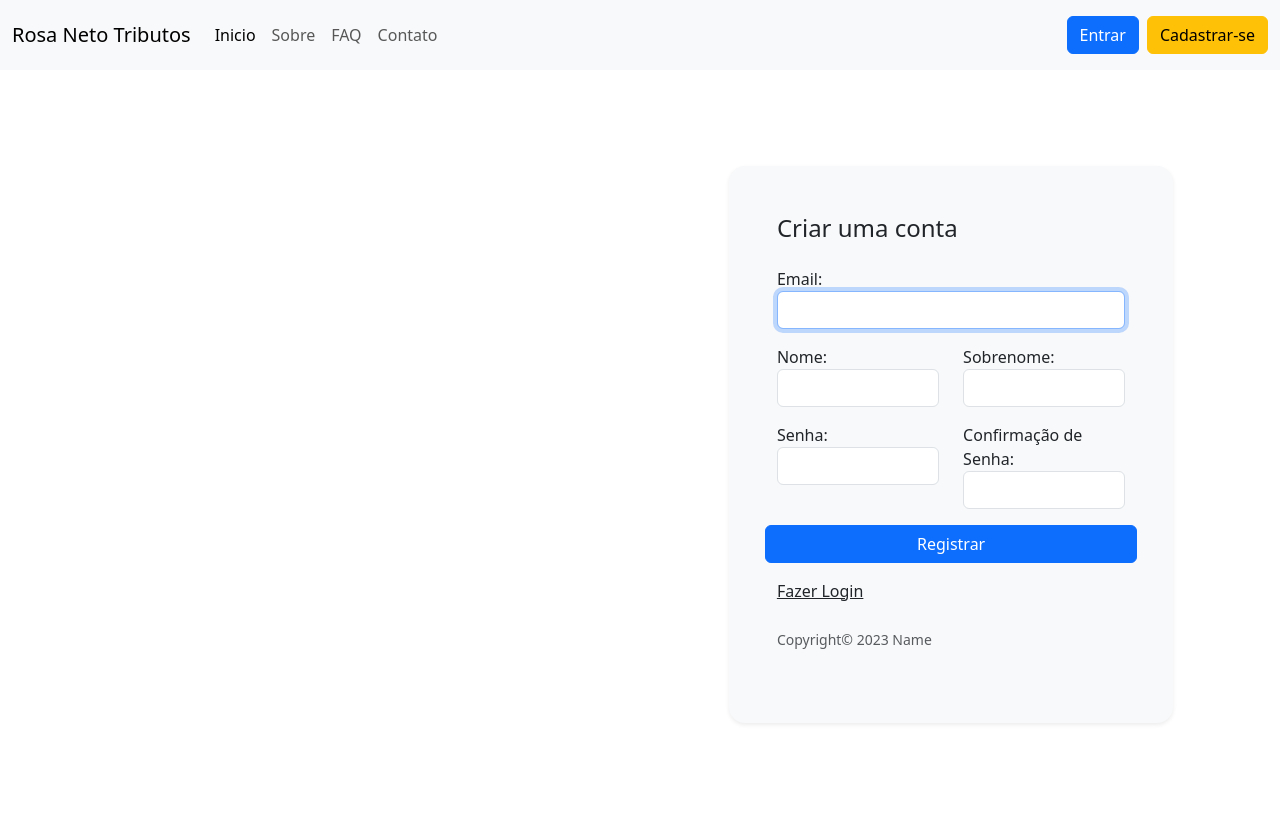
After one commit to victorhugofbr/sistema-coporativo-web, a Django app: page /contas/criar-conta/ in a window 1280 px wide. The commit adds this page. Run offline with Django 5.2, Linux system fonts and the light colour scheme; parts of the project's set-up code (start-up, migrations or seed data) failed here and were passed over.

Commit message:
gerenciador_senha_project

```diff
--- a/apps/base/templates/base/base.html
+++ b/apps/base/templates/base/base.html
@@ -17,7 +17,9 @@
 
 </head>
 <body>
-	{% include 'components/message.html' %}
+	{% include "components/logout.html" %}
+    {% include "components/navbar.html" %}
+	<!-- {% include 'components/message.html' %} -->
 	{% block content %}{% endblock %}
 	<!-- JS-->
 	<script src="https://cdn.jsdelivr.net/npm/bootstrap@5.3.0-alpha3/dist/js/bootstrap.bundle.min.js" integrity="sha384-ENjdO4Dr2bkBIFxQpeoTz1HIcje39Wm4jDKdf19U8gI4ddQ3GYNS7NTKfAdVQSZe" crossorigin="anonymous"></script>
--- a/apps/base/templates/components/base_auth.html
+++ b/apps/base/templates/components/base_auth.html
@@ -1,10 +1,15 @@
-<!DOCTYPE html>
-<html lang="en">
-<head>
-  <meta charset="UTF-8">
-  <title>$Title$</title>
-</head>
-<body>
-$END$
-</body>
-</html>
+{% extends 'base/base.html' %}
+{% block title %}Autenticação{% endblock %}
+{% block content %}
+<div class="container col-xl-10 col-xxl-8 px-4 py-5">
+    <div class="row g-lg-5 py-5">
+        <div class="col-lg-7"></div>
+        <div class="col-md-10 mx-auto col-lg-5 p-4 p-md-5 rounded-4 bg-light shadow-sm">
+            {% block content_auth %}{% endblock %}
+            <div class="text-muted py-4">
+                <small>Copyright© 2023 Name</small>
+            </div>
+        </div>
+    </div>
+</div>
+{% endblock %}
--- /dev/null
+++ b/apps/base/templates/components/logout.html
@@ -0,0 +1,18 @@
+<div class="modal fade" id="logoutModal" tabindex="-1" aria-labelledby="logoutModalLabel" aria-hidden="true">
+	<div class="modal-dialog modal-dialog-centered">
+		<div class="modal-content">
+			<div class="modal-header">
+				<h5 class="modal-title" id="logoutModalLabel">Atenção Usuario ! <i
+						class="link-danger fas fa-exclamation-triangle me-2"></i></h5>
+				<button type="button" class="btn-close" data-bs-dismiss="modal" aria-label="Close"></button>
+			</div>
+			<div class="modal-body">
+				Tem certeza que deseja sair do sistema ? <br>
+				Após clicar em "Sair" você será deslogado.
+			</div>
+			<div class="modal-footer">
+				<button class="btn btn-danger" onclick="location.href='{% url 'logout' %}'"><a>Sair</a></button>
+			</div>
+		</div>
+	</div>
+</div>
--- /dev/null
+++ b/apps/base/templates/components/navbar.html
@@ -0,0 +1,42 @@
+<nav class="navbar navbar-expand-lg bg-light" style="height: 70px;">
+    <div class="container-fluid bg-light">
+        <a class="navbar-brand" href="/">Rosa Neto Tributos</a>
+        <button class="navbar-toggler" type="button" data-bs-toggle="collapse" data-bs-target="#navbarSupportedContent"
+            aria-controls="navbarSupportedContent" aria-expanded="false" aria-label="Toggle navigation">
+            <span class="navbar-toggler-icon"></span>
+        </button>
+        <div class="collapse navbar-collapse" id="navbarSupportedContent">
+            <ul class="navbar-nav me-auto mb-2 mb-lg-0">
+                <li class="nav-item">
+                    <a class="nav-link active" aria-current="page" href="#">Inicio</a>
+                </li>
+                <li class="nav-item">
+                    <a class="nav-link" href="#">Sobre</a>
+                </li>
+                <li class="nav-item">
+                    <a class="nav-link" href="#">FAQ</a>
+                </li>
+                <li class="nav-item">
+                    <a class="nav-link" href="#">Contato</a>
+                </li>
+            </ul>
+
+            <!--
+            <form class="d-flex" role="search">
+                <input class="form-control me-2" type="search" placeholder="Pesquisar" aria-label="Search">
+                <button class="btn btn-success" type="submit">Pesquisar</button>
+            </form>
+            !-->
+
+            {% if user.is_authenticated %}
+            <span class="p-2"><i class="fas fa-user mx-2"></i>{{user.first_name}} {{user.last_name}}</span>
+            <button class="btn btn-danger" data-bs-toggle="modal" href="#logoutModal">Logout</button>
+            {% else %}
+            <button class="btn btn-primary mx-2" onclick="location.href='{% url 'login' %}'">Entrar</button>
+            <button class="btn btn-warning" onclick="location.href='{% url 'register' %}'">Cadastrar-se</button>
+            {% endif %}
+
+
+        </div>
+    </div>
+</nav>
--- a/apps/contas/apps.py
+++ b/apps/contas/apps.py
@@ -3,4 +3,4 @@ from django.apps import AppConfig
 
 class ContasConfig(AppConfig):
     default_auto_field = 'django.db.models.BigAutoField'
-    name = 'contas'
+    name = 'apps.contas'
--- a/apps/contas/forms.py
+++ b/apps/contas/forms.py
@@ -0,0 +1,43 @@
+from django import forms
+from django.contrib.auth.forms import UserCreationForm
+from django.core.exceptions import ValidationError
+from apps.contas.models import MyUser
+
+
+class CustomUserCreationForm(UserCreationForm):
+    password1 = forms.CharField(label="Senha", widget=forms.PasswordInput)
+    password2 = forms.CharField(label="Confirmação de Senha", widget=forms.PasswordInput)
+
+    class Meta:
+        model = MyUser
+        fields = ('email', 'first_name', 'last_name', 'password1', 'password2')
+        labels = {
+            'email': 'Email',
+            'first_name': 'Nome',
+            'last_name': 'Sobrenome',
+            'is_active': 'Usúario Ativo?'
+        }
+
+    def __init__(self, *args, **kwargs):
+        super(CustomUserCreationForm, self).__init__(*args, **kwargs)
+        for field_name, field in self.fields.items():
+            if field.widget.__class__ in [forms.CheckboxInput, forms.RadioSelect]:
+                field.widget.attrs['class'] = 'form-check-input'
+            else:
+                field.widget.attrs['class'] = 'form-control'
+
+    def clean_password2(self):
+        # Check that the two password entries match
+        password1 = self.cleaned_data.get("password1")
+        password2 = self.cleaned_data.get("password2")
+        if password1 and password2 and password1 != password2:
+            raise ValidationError("Senha não estão iguais!")
+        return password2
+
+    def save(self, commit=True):
+        # Save the provided password in hashed format
+        user = super().save(commit=False)
+        user.set_password(self.cleaned_data["password1"])
+        if commit:
+            user.save()
+        return user
--- a/apps/contas/models.py
+++ b/apps/contas/models.py
@@ -31,6 +31,9 @@ class MyUser(AbstractBaseUser, PermissionsMixin):
 
     objects = MyUserManager()
 
+    class Meta:
+        app_label = 'contas'
+
     def __str__(self):
         return self.email
 
--- a/apps/contas/templates/contas/register.html
+++ b/apps/contas/templates/contas/register.html
@@ -1,10 +1,30 @@
-<!DOCTYPE html>
-<html lang="en">
-<head>
-  <meta charset="UTF-8">
-  <title>$Title$</title>
-</head>
-<body>
-$END$
-</body>
-</html>
+{% extends 'components/base_auth.html' %}
+{% block title %}Login{% endblock %}
+{% block content_auth %}
+<form class="row" method="post" action="{% url 'register' %}">
+    {% csrf_token %}
+    <h4>Criar uma conta</h4>
+		 {% for field in form %}
+          {% if field == form.email %}
+          <div class="col-md-12">
+              <div class="mt-3">
+              {{ field.label_tag }}
+              {{ field }}
+              </div>
+          </div>
+          {% endif %}
+          {% if not field == form.email %}
+          <div class="col-md-6">
+              <div class="mt-3">
+              {{ field.label_tag }}
+              {{ field }}
+              </div>
+          </div>
+          {% endif %}
+  {% endfor %}
+    <button class="btn btn-primary mt-3" type="submit">Registrar</button>
+    <div class="mt-3">
+        <span><a class="text-reset" href="{% url 'login' %}">Fazer Login</a></span>
+    </div>
+</form>
+{% endblock %}
--- a/apps/contas/urls.py
+++ b/apps/contas/urls.py
@@ -0,0 +1,12 @@
+from django.urls import path
+from . import views
+
+
+
+urlpatterns = [
+    path('timeout/', views.timeout_view, name='timeout'),
+    path('entrar/',views.login_view,name='login'),
+    path('criar-conta/', views.register_view, name='register'),
+    path('sair/', views.logout_view, name='logout'),
+
+]
--- a/apps/contas/views.py
+++ b/apps/contas/views.py
@@ -1,3 +1,56 @@
-from django.shortcuts import render
+from django.contrib import messages
+from django.contrib.auth import authenticate, login
+from django.shortcuts import render, redirect
+from apps.contas.forms import CustomUserCreationForm
+from django.contrib.auth.models import Group, User
+from django.contrib.auth import logout
 
-# Create your views here.
+
+
+
+#Rota de Timeout (Desconectado por inatividade)
+def timeout_view(request):
+    return render(request, 'contas/timeout.html')
+
+
+def logout_view(request):
+    logout(request)
+    return redirect('home')
+
+#Login
+def login_view(request):
+    if request.method == 'POST':
+        email = request.POST.get('email')
+        password = request.POST.get('password')
+        user = authenticate(request, email=email, password=password)
+        if user is not None:
+            login(request, user)
+            return redirect('home')
+        else:
+            messages.error(request, 'Email ou senha inválidos')
+    if request.user.is_authenticated:
+        return redirect('home')
+    return render(request, 'contas/login.html')
+
+
+def register_view(request):
+    if request.user.is_authenticated:
+        return redirect('home')
+    if request.method == "POST":
+        form = CustomUserCreationForm(request.POST)
+        if form.is_valid():
+            usuario = form.save(commit=False)
+            usuario.is_valid = False
+            usuario.save()
+
+            group = Group.objects.get(name='Usuário')
+            usuario.groups.add(group)
+
+            messages.success(request, 'Registrado. Agora faça o login para começar!')
+            return redirect('login')
+        else:
+            # Tratar quando usuario já existe, senhas... etc...
+            messages.error(request, 'A senha deve ter pelo menos 1 caractere maiúsculo, \
+                1 caractere especial e no minimo 8 caracteres.')
+    form = CustomUserCreationForm()
+    return render(request, "contas/register.html", {"form": form})
--- a/core/urls.py
+++ b/core/urls.py
@@ -21,7 +21,9 @@ from django.conf.urls.static import static
 
 urlpatterns = [
     path('admin/', admin.site.urls),
+    path('contas/', include('contas.urls')),
     path('', include('pages.urls')), # url do app
 ]
+
 urlpatterns += static(settings.STATIC_URL, document_root=settings.STATIC_ROOT) # Adicionar Isto
 urlpatterns += static(settings.MEDIA_URL, document_root=settings.MEDIA_ROOT) # Adicionar Isto
```
Also changed, not shown: apps/contas/templates/contas/login.html (+21 -10 lines), apps/contas/templates/contas/timeout.html (+10 -0 lines), apps/pages/templates/pages/index.html (+11 -3 lines), core/settings.py (+19 -5 lines), db.sqlite3 (added), 2 other files.
